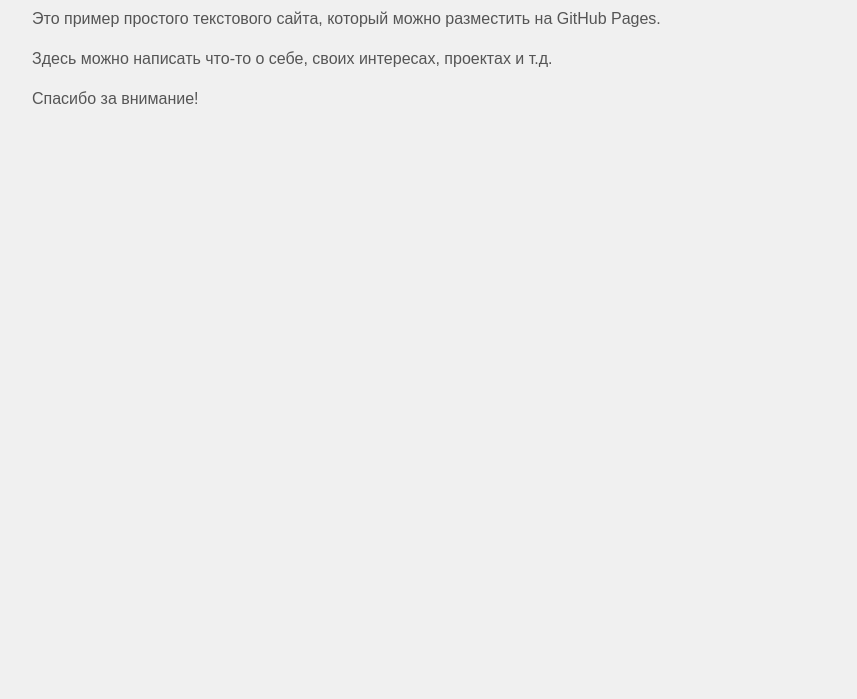
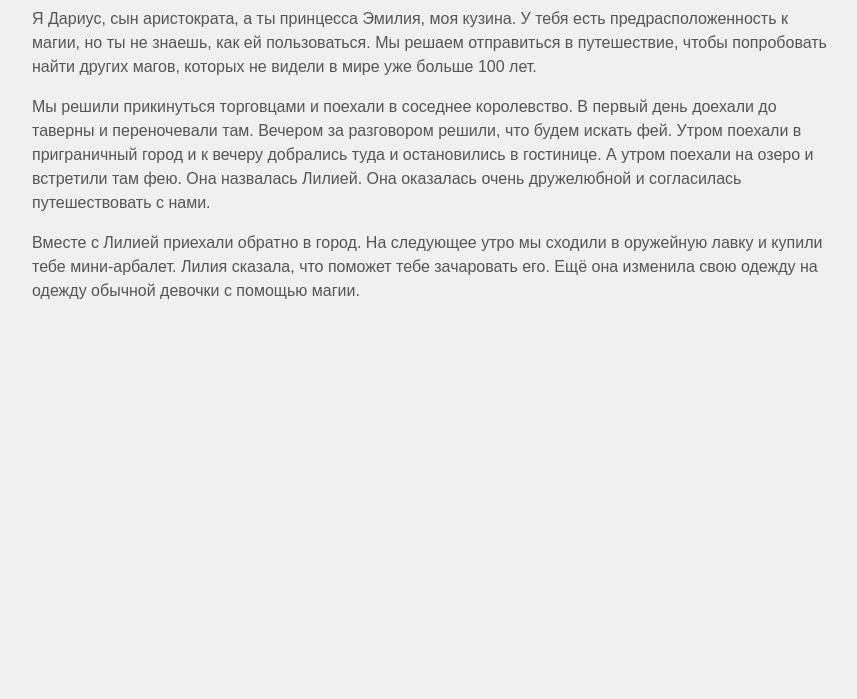
Before and after one commit to Nsch11/Nsch11.github.io, a plain HTML site: page index.html in a window 1280 px wide. Shown: the part 101-800 px from the top of the page, without its empty margins (208-1065 px from the left). Drawn offline with Linux system fonts and the light colour scheme.

Commit message:
Update index.html

```diff
--- a/index.html
+++ b/index.html
@@ -2,7 +2,7 @@
 <html lang="ru">
 <head>
   <meta charset="UTF-8">
-  <title>Мой сайт</title>
+  <title>Наша история</title>
   <style>
     body {
       font-family: Arial, sans-serif;
@@ -25,10 +25,10 @@
 </head>
 <body>
   <div class="container">
-    <h1>Добро пожаловать на мой сайт!</h1>
-    <p>Это пример простого текстового сайта, который можно разместить на GitHub Pages.</p>
-    <p>Здесь можно написать что-то о себе, своих интересах, проектах и т.д.</p>
-    <p>Спасибо за внимание!</p>
+    <h1>Наша история</h1>
+    <p>Я Дариус, сын аристократа, а ты принцесса Эмилия, моя кузина. У тебя есть предрасположенность к магии, но ты не знаешь, как ей пользоваться. Мы решаем отправиться в путешествие, чтобы попробовать найти других магов, которых не видели в мире уже больше 100 лет.</p>
+    <p>Мы решили прикинуться торговцами и поехали в соседнее королевство. В первый день доехали до таверны и переночевали там. Вечером за разговором решили, что будем искать фей. Утром поехали в приграничный город и к вечеру добрались туда и остановились в гостинице. А утром поехали на озеро и встретили там фею. Она назвалась Лилией. Она оказалась очень дружелюбной и согласилась путешествовать с нами.</p>
+    <p>Вместе с Лилией приехали обратно в город. На следующее утро мы сходили в оружейную лавку и купили тебе мини-арбалет. Лилия сказала, что поможет тебе зачаровать его. Ещё она изменила свою одежду на одежду обычной девочки с помощью магии.</p>
   </div>
 </body>
 </html>
```
